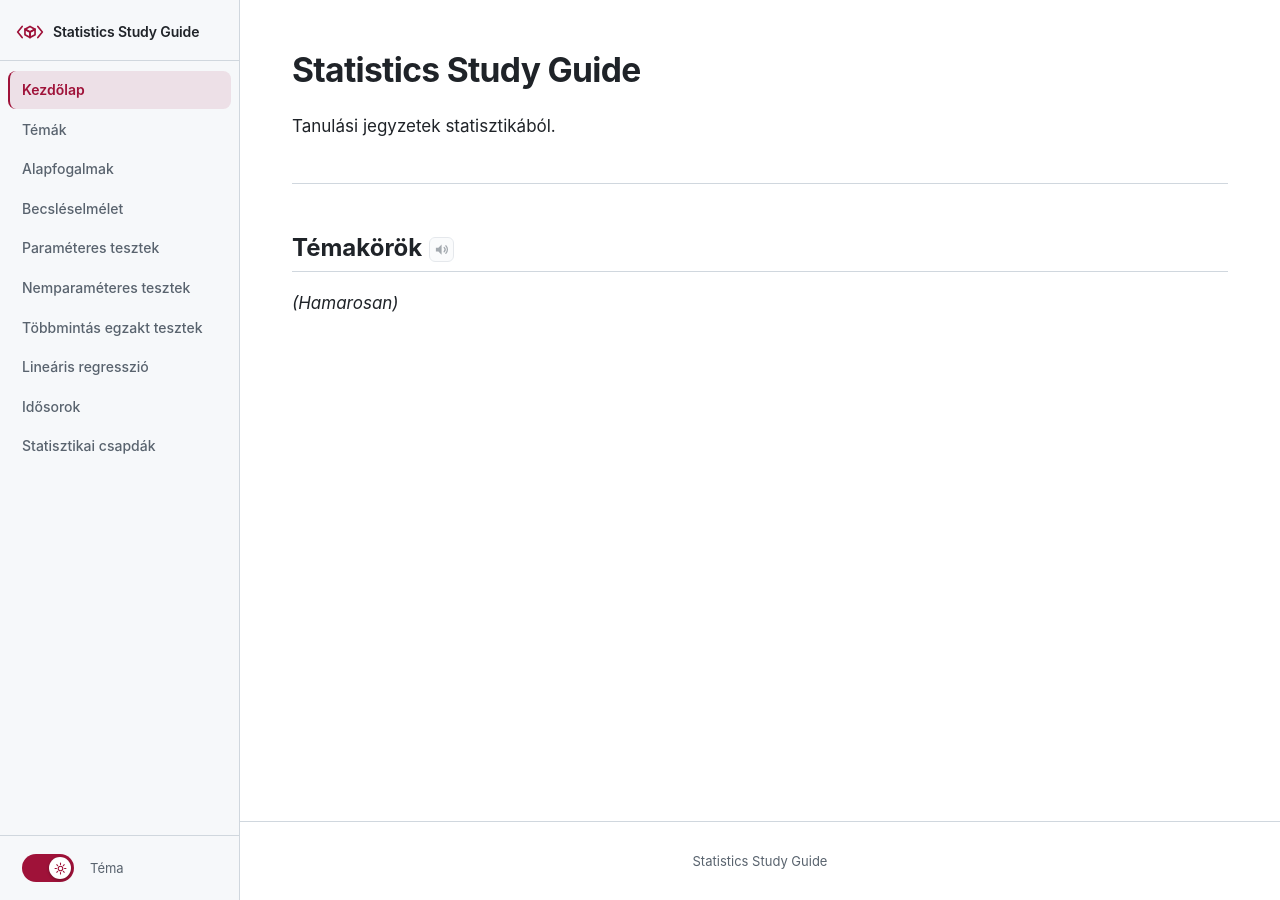
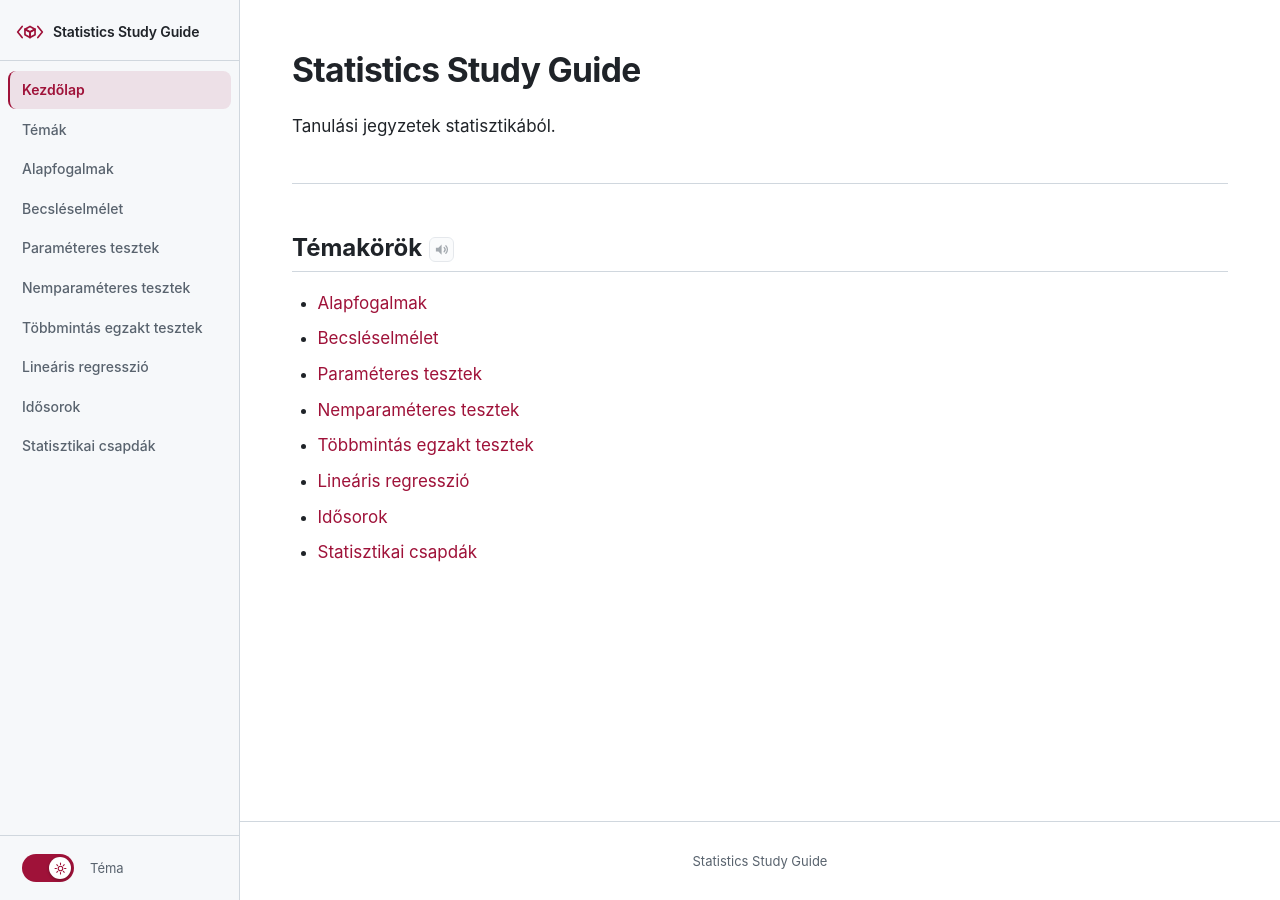
Before and after one commit to szappanka/stats-study, a Jekyll site: the page built from index.md, in a window 1280 px wide. Built offline with Jekyll 4.4.1, drawn with Linux system fonts in a browser that asks for light colours.

Commit message:
feat: Update topics section with detailed links to statistical concepts

```diff
--- a/index.md
+++ b/index.md
@@ -11,4 +11,11 @@ Tanulási jegyzetek statisztikából.
 
 ## Témakörök
 
-*(Hamarosan)*
+- [Alapfogalmak](docs/01-alapfogalmak)
+- [Becsléselmélet](docs/02-becslestelmelet)
+- [Paraméteres tesztek](docs/03-parameteres-tesztek)
+- [Nemparaméteres tesztek](docs/04-nemparameteres-tesztek)
+- [Többmintás egzakt tesztek](docs/05-tobbmintas-egzakt-tesztek)
+- [Lineáris regresszió](docs/06-linearis-regresszio)
+- [Idősorok](docs/07-idosorok)
+- [Statisztikai csapdák](docs/08-statisztikai-csapdak)
```
